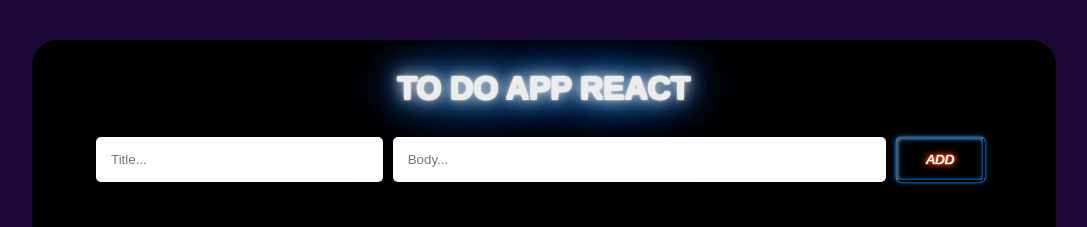
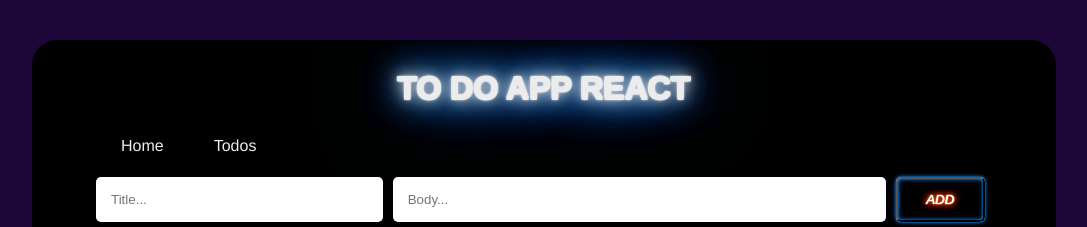
Before and after one commit to jasinskiadam/Todo-app-react, a React (Create React App) app: page /todos in a window 1280 px wide. Shown: the top 227 px of the page, without its empty margins (96-1183 px from the left). Built offline with nearby package versions, Linux system fonts and the light colour scheme; no server answers.

Commit message:
Add nav and Welcome component

```diff
--- a/src/App.css
+++ b/src/App.css
@@ -26,7 +26,7 @@ body {
     height: 90vh;
     width: 80vw;
     display: grid;
-    gap: 70px;
+    gap: 60px;
     justify-content: center;
     background-color: var(--secondary-color);
     border-radius: 25px;
@@ -46,7 +46,6 @@ header h1 {
     color: var(--white);
     animation: neon 3s infinite;
 }
-
 
 
 header .input-bar {
@@ -92,6 +91,18 @@ header .add-btn:hover{
     cursor: pointer;
     background-color: #fff;
     color: #000;
+}
+
+/* Header Nav */
+
+nav{
+    height: 5vh;
+}
+
+nav a{
+    text-decoration: none;
+    margin: 0 25px;
+    color: var(--white);
 }
 
 /* Main */
@@ -204,3 +215,15 @@ main .isComplete span {
             box-shadow: none;
         }
     }
+
+    /* Welcome */
+
+    .welcome {
+        width: 100%;
+        height: 100%;
+        display: flex;
+        justify-content: center;
+        align-items: center;
+        color: var(--white);
+        font-size: 35px;
+    }
--- a/src/App.js
+++ b/src/App.js
@@ -3,8 +3,9 @@ import { useState, useEffect } from 'react';
 import axios from "axios";
 import Form from './components/Form';
 import TaskContainer from './components/TaskContainer';
-import { BrowserRouter as Router, Routes, Route} from 'react-router-dom';
+import { BrowserRouter as Router, Routes, Route, Link} from 'react-router-dom';
 import { API_URL } from './API';
+import Welcome from './components/Welcome';
 
 function App() {
 
@@ -28,6 +29,10 @@ function App() {
       <div className="App wrapper">
         <header>
           <h1>TO DO APP REACT</h1>
+          <nav>
+            <Link to='/'>Home</Link>
+            <Link to='/todos'>Todos</Link>
+          </nav>
           <Form
             todos={todos}
             setTodos={setTodos}
@@ -55,6 +60,7 @@ function App() {
                 />
               }
             />
+            <Route path='/' element={<Welcome />} />
           </Routes>
         </main>
       </div>
--- /dev/null
+++ b/src/components/Welcome.js
@@ -0,0 +1,9 @@
+import React from 'react'
+
+const Welcome = () => {
+  return (
+    <div className='welcome'>Welcome in my TODO APP!</div>
+  )
+}
+
+export default Welcome
```
